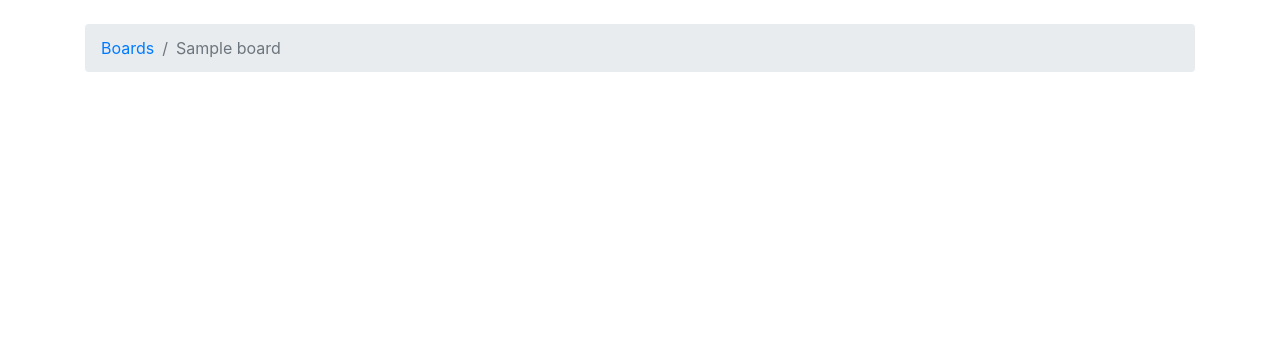
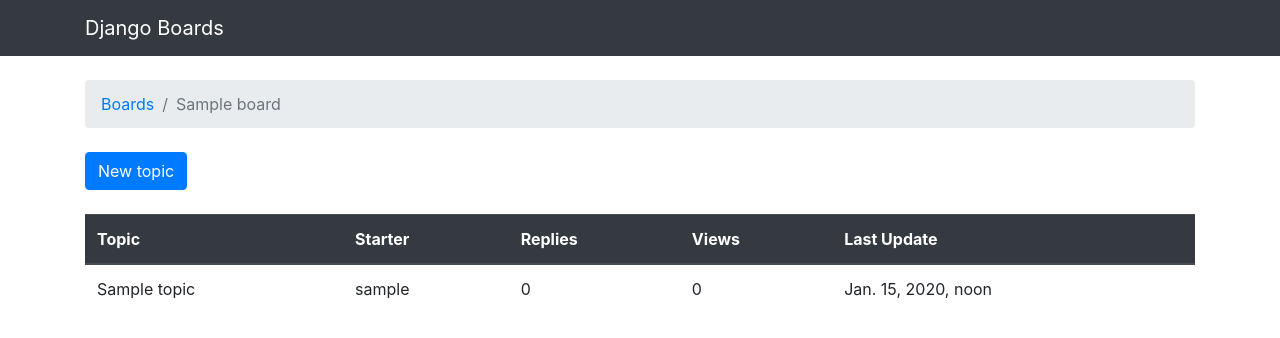
Before and after one commit to anasLearn/django-small-apps, a Django app: page /boards/1/ in a window 1280 px wide. Shown: the top 338 px of the page. Run offline with Django 3.2, Linux system fonts and the light colour scheme; tables that the repository leaves empty hold one stand-in row (values such as "Sample post"); some libraries are stand-ins or nearby versions.

Commit message:
added forms for new topics

```diff
--- a/boards/admin.py
+++ b/boards/admin.py
@@ -1,6 +1,8 @@
 from django.contrib import admin
 
 # Register your models here.
-from .models import Board
+from .models import Board, Topic, Post
 
 admin.site.register(Board)
+admin.site.register(Topic)
+admin.site.register(Post)
--- a/boards/views.py
+++ b/boards/views.py
@@ -1,7 +1,9 @@
-from django.shortcuts import render, get_object_or_404
+from django.shortcuts import render, get_object_or_404, redirect
 from django.http import HttpResponse, Http404
 
-from .models import Board
+from django.contrib.auth.models import User
+from .models import Board, Topic, Post
+from .forms import NewTopicForm
 
 # Create your views here.
 
@@ -19,3 +21,27 @@ def board_topics(request, pk):
     # Or use this
     # board = get_object_or_404(Board, pk=pk)
     return render(request, 'topics.html', {'board': board})
+
+
+
+def new_topic(request, pk):
+    board = get_object_or_404(Board, pk=pk)
+    user = User.objects.first()  # TODO: get the currently logged in user
+
+    if request.method == 'POST':
+        form = NewTopicForm(request.POST)
+        if form.is_valid():
+            topic = form.save(commit=False)
+            topic.board = board
+            topic.starter = user
+            topic.save()
+            post = Post.objects.create(
+                message=form.cleaned_data.get('message'),
+                topic=topic,
+                created_by=user
+            )
+            return redirect('board_topics', pk=board.pk)  # TODO: redirect to the created topic page
+    else:
+        form = NewTopicForm()
+
+    return render(request, 'new_topic.html', {'board': board, 'form':form})
--- a/small_apps/urls.py
+++ b/small_apps/urls.py
@@ -27,4 +27,5 @@ urlpatterns = [
 
     url(r'^$', views.home, name='home'),
     url(r'^boards/(?P<pk>\d+)/$', views.board_topics, name='board_topics'),
+    url(r'^boards/(?P<pk>\d+)/new/$', views.new_topic, name='new_topic'),
 ]
--- /dev/null
+++ b/templates/base.html
@@ -0,0 +1,29 @@
+{% load static %}<!DOCTYPE html>
+<html>
+  <head>
+    <meta charset="utf-8">
+    <title>{% block title %}Django Boards{% endblock %}</title>
+    <link href="https://fonts.googleapis.com/css?family=Pacifico" rel="stylesheet">
+    <link rel="stylesheet" href="{% static 'css/bootstrap.min.css' %}">
+    <link rel="stylesheet" href="{% static 'css/boards.css' %}">
+
+  </head>
+  <body>
+
+        <nav class="navbar navbar-expand-lg navbar-dark bg-dark">
+            <div class="container">
+                <a class="navbar-brand" href="{% url 'home' %}">Django Boards</a>
+            </div>
+        </nav>
+
+
+    <div class="container">
+      <ol class="breadcrumb my-4">
+        {% block breadcrumb %}
+        {% endblock %}
+      </ol>
+      {% block content %}
+      {% endblock %}
+    </div>
+  </body>
+</html>
--- a/templates/topics.html
+++ b/templates/topics.html
@@ -1,16 +1,38 @@
-{% load static %}<!DOCTYPE html>
-<html>
-  <head>
-    <meta charset="utf-8">
-    <title>{{ board.name }}</title>
-    <link rel="stylesheet" href="{% static 'css/bootstrap.min.css' %}">
-  </head>
-  <body>
-    <div class="container">
-      <ol class="breadcrumb my-4">
-        <li class="breadcrumb-item"><a href="{% url 'home' %}">Boards</a></li>
-        <li class="breadcrumb-item active">{{ board.name }}</li>
-      </ol>
-    </div>
-  </body>
-</html>
+{% extends 'base.html' %}
+
+{% block title %}
+  {{ board.name }} - {{ block.super }}
+{% endblock %}
+
+{% block breadcrumb %}
+  <li class="breadcrumb-item"><a href="{% url 'home' %}">Boards</a></li>
+  <li class="breadcrumb-item active">{{ board.name }}</li>
+{% endblock %}
+
+{% block content %}
+<div class="mb-4">
+    <a href="{% url 'new_topic' board.pk %}" class="btn btn-primary">New topic</a>
+</div>
+<table class="table table-hover">
+    <thead class="thead-dark">
+        <tr>
+            <th>Topic</th>
+            <th>Starter</th>
+            <th>Replies</th>
+            <th>Views</th>
+            <th>Last Update</th>
+        </tr>
+    </thead>
+    <tbody>
+        {% for topic in board.topics.all %}
+        <tr>
+            <td>{{ topic.subject }}</td>
+            <td>{{ topic.starter.username }}</td>
+            <td>0</td>
+            <td>0</td>
+            <td>{{ topic.last_updated }}</td>
+        </tr>
+        {% endfor %}
+    </tbody>
+</table>
+{% endblock %}
```
Also changed, not shown: boards/forms.py (added, +15 -0 lines), boards/tests.py (+77 -4 lines), templates/home.html (+6 -14 lines), templates/new_topic.html (added, +16 -0 lines).
